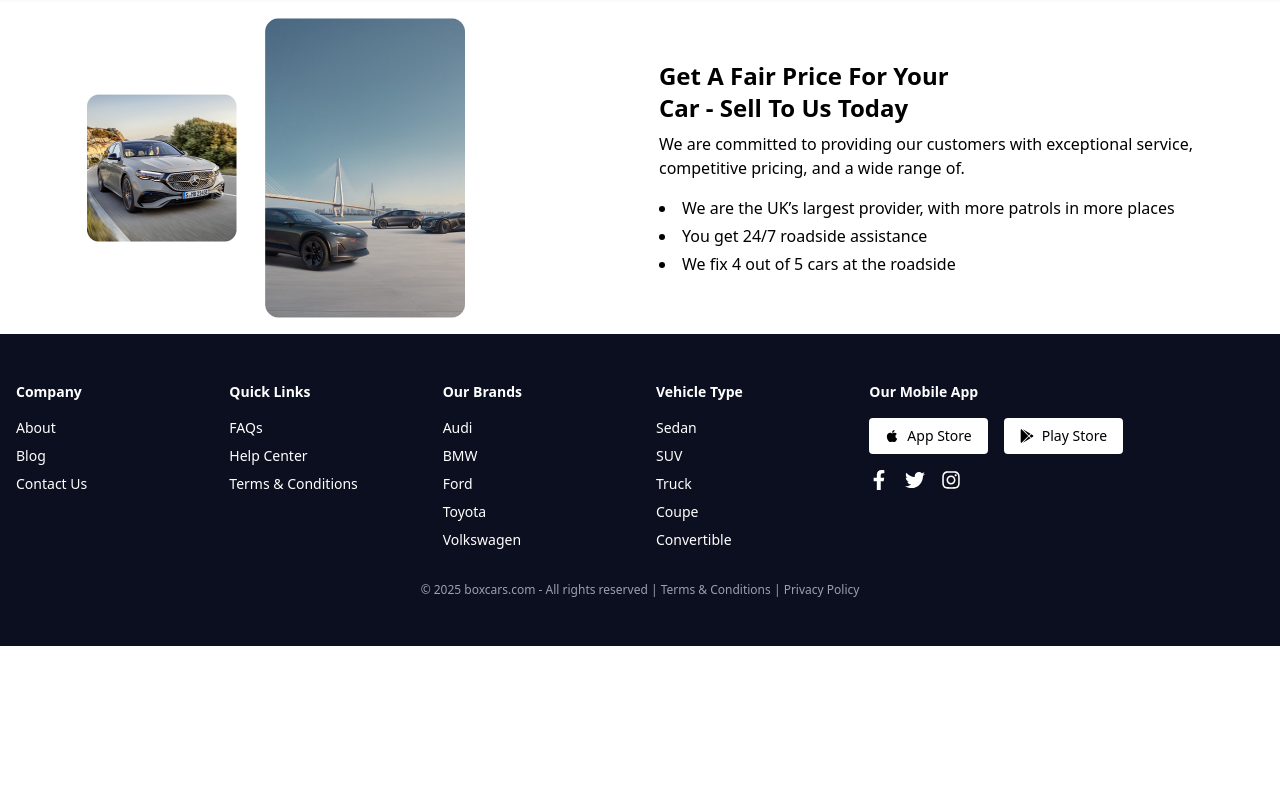
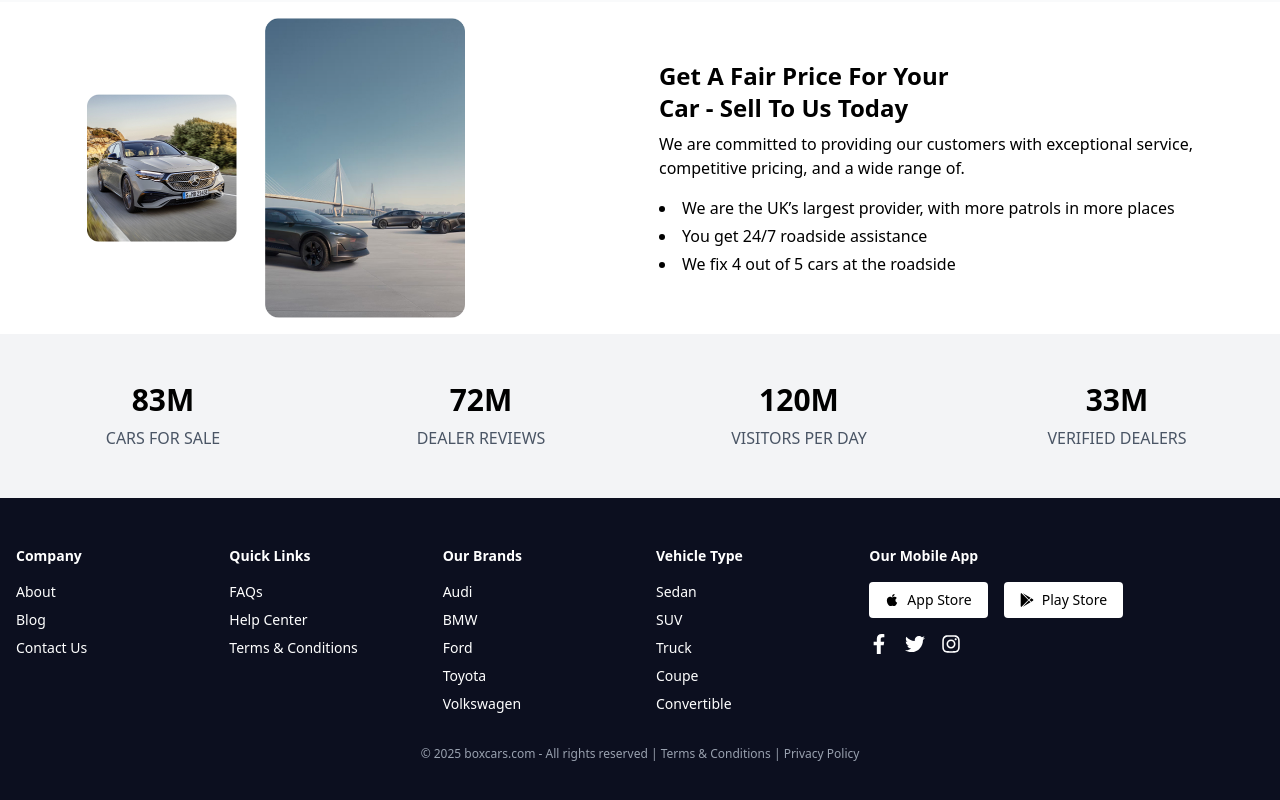
Before and after one commit to AhmedSamyEid/car_dealer_website, a Next.js app: page /home6 in a window 1280 px wide. Shown: the part 2049-2849 px from the top of the page. Before the commit the page ends 2695 px from the top, so only its background shows below. Built offline with nearby package versions, Linux system fonts and the light colour scheme.

Commit message:
Add, GetFairPrice && Statistics in home6

```diff
--- a/src/app/home6/page.tsx
+++ b/src/app/home6/page.tsx
@@ -3,6 +3,7 @@ import { Browsebytype } from "@/components/browseby_type/Browsebytype";
 import { VehiclesSlider } from "@/components/vehiclesslider/VehiclesSlider ";
 import Vehiclesavailable from "@/components/vehicles _available/Vehiclesavailable";
 import GetFairPrice from "@/components/get_fair_price/Getfairprice";
+import { Statistics } from "@/components/statistics/Statistics";
 
 export default function home() {
   return (
@@ -12,6 +13,7 @@ export default function home() {
       <WhyChooseUs />
       <VehiclesSlider />
       <GetFairPrice />
+      <Statistics />
     </div>
   );
 }
```
